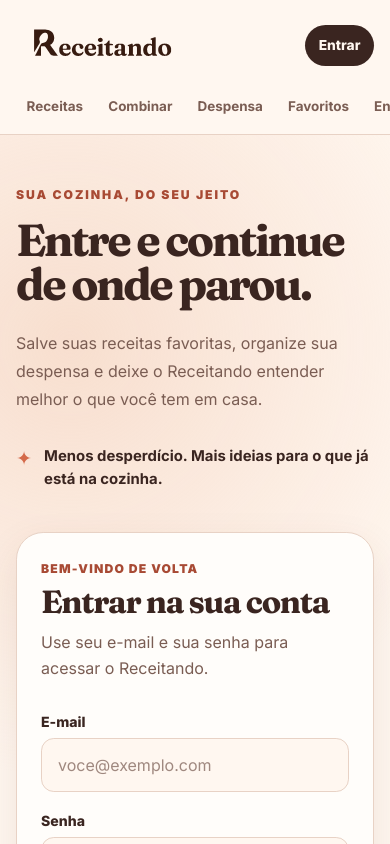
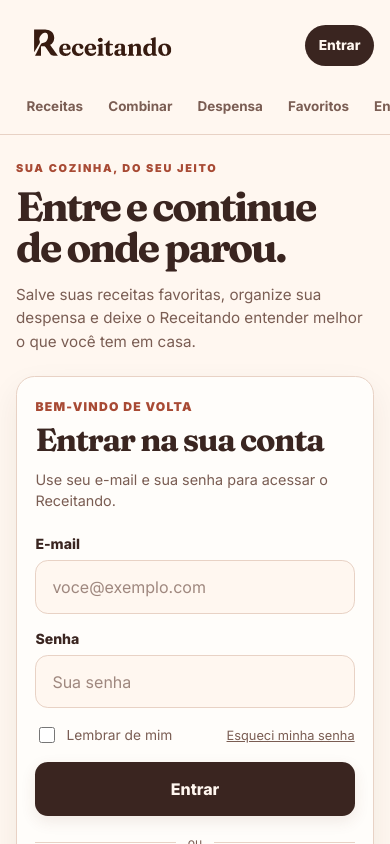
Before and after one commit to pitado/receitando, a Next.js app in the folder frontend/: page /entrar in a window 390 px wide. Shown: the top 844 px of the page. Built offline with nearby package versions, Linux system fonts and the light colour scheme.

Commit message:
Polish login screen on mobile

```diff
--- a/frontend/src/app/entrar/page.module.css
+++ b/frontend/src/app/entrar/page.module.css
@@ -118,6 +118,7 @@
   border: 1px solid var(--color-border);
   border-radius: var(--radius-button);
   color: var(--color-text);
+  font-size: 1rem;
   min-height: 3.35rem;
   padding: 0.85rem 1rem;
   transition:
@@ -190,6 +191,7 @@
   font-weight: 800;
   min-height: 3.35rem;
   padding: 0.85rem 1rem;
+  touch-action: manipulation;
   transition:
     background-color var(--transition-fast),
     box-shadow var(--transition-fast),
@@ -254,14 +256,69 @@
 }
 
 @media (max-width: 40rem) {
+  .page {
+    background: var(--color-background);
+  }
+
   .shell {
+    align-items: stretch;
+    gap: 1.4rem;
     min-height: auto;
+    padding-block: 1.35rem 2.25rem;
+  }
+
+  .eyebrow {
+    font-size: 0.68rem;
+    margin-bottom: 0.7rem;
   }
 
   .intro h1 {
+    font-size: clamp(2.15rem, 10.5vw, 3rem);
+    line-height: 1;
     max-width: 12ch;
   }
 
+  .intro > p {
+    font-size: 0.95rem;
+    line-height: 1.55;
+    margin-top: 0.9rem;
+  }
+
+  .note {
+    display: none;
+  }
+
+  .card {
+    border-radius: 1.15rem;
+    box-shadow: 0 0.8rem 2rem color-mix(in srgb, var(--color-text) 7%, transparent);
+    padding: 1.15rem;
+  }
+
+  .cardHeader h2 {
+    font-size: 2rem;
+  }
+
+  .cardHeader p {
+    font-size: 0.9rem;
+    line-height: 1.5;
+  }
+
+  .form {
+    gap: 1rem;
+    margin-top: 1.45rem;
+  }
+
+  .formMeta {
+    align-items: center;
+    flex-direction: row;
+  }
+
+  .divider {
+    margin-block: 1.2rem 1rem;
+  }
+}
+
+@media (max-width: 23rem) {
   .formMeta {
     align-items: flex-start;
     flex-direction: column;
```
